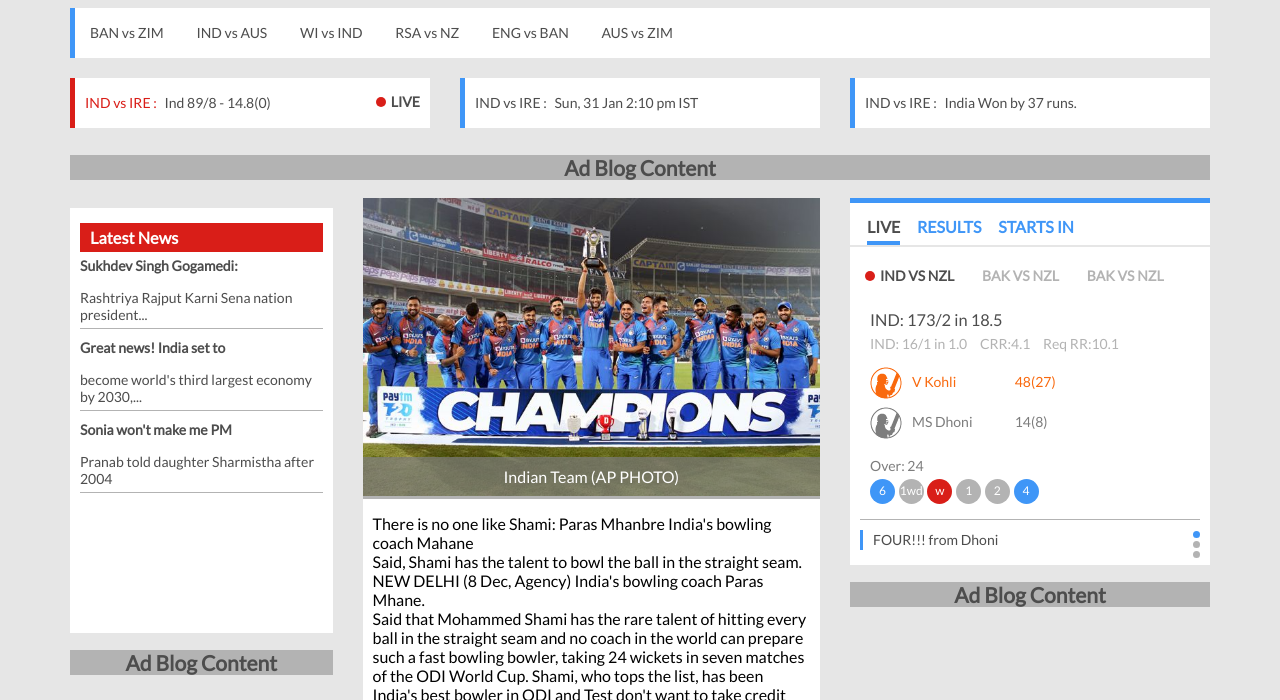
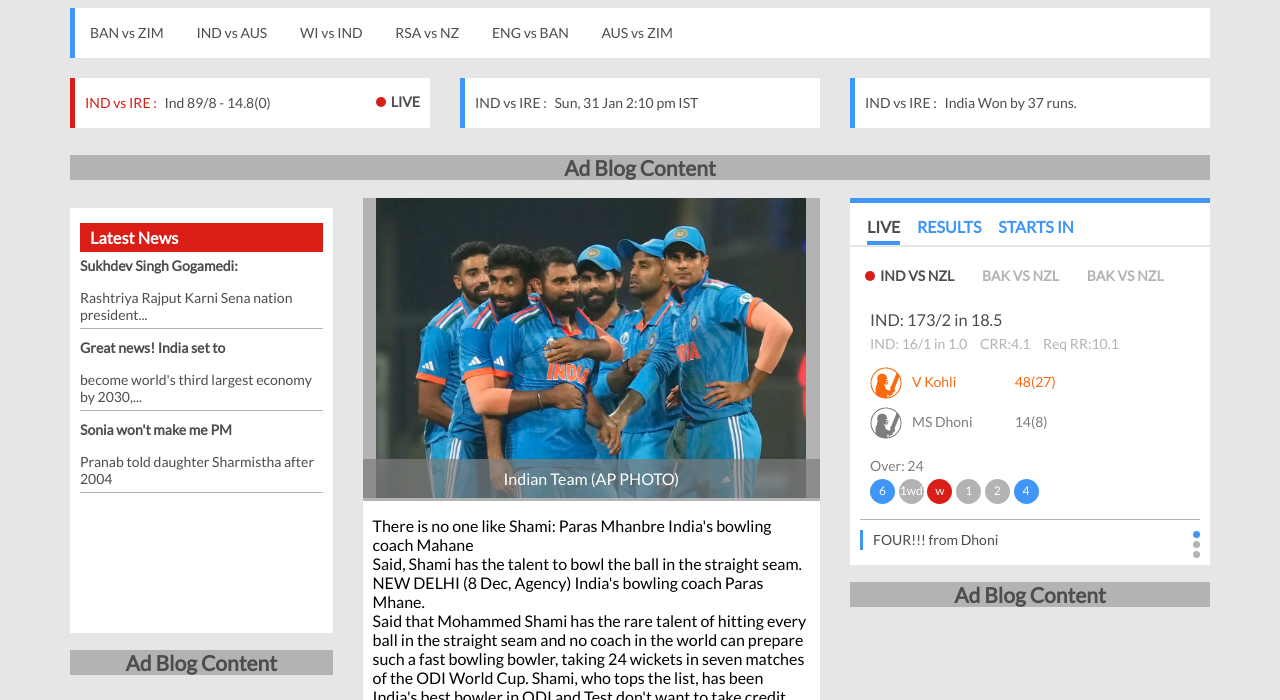
Before and after one commit to SportUpNews24/SportUpNews24, a website: page index.html in a window 1280 px wide. Shown: the part 100-800 px from the top of the page. Drawn offline with Linux system fonts and the light colour scheme; files whose address does not match are found by name.

Commit message:
Update index.html

```diff
--- a/index.html
+++ b/index.html
@@ -153,7 +153,7 @@
           <div class="rca-medium-widget rca-blog-content">
             <div class="rca-blog-image">
               <a href="#">
-                <img src="images/10india-win2.jpg">
+                <img src="371364.webp">
               </a>
               <div class="rca-blog-head">
                Indian Team (AP PHOTO)
```
